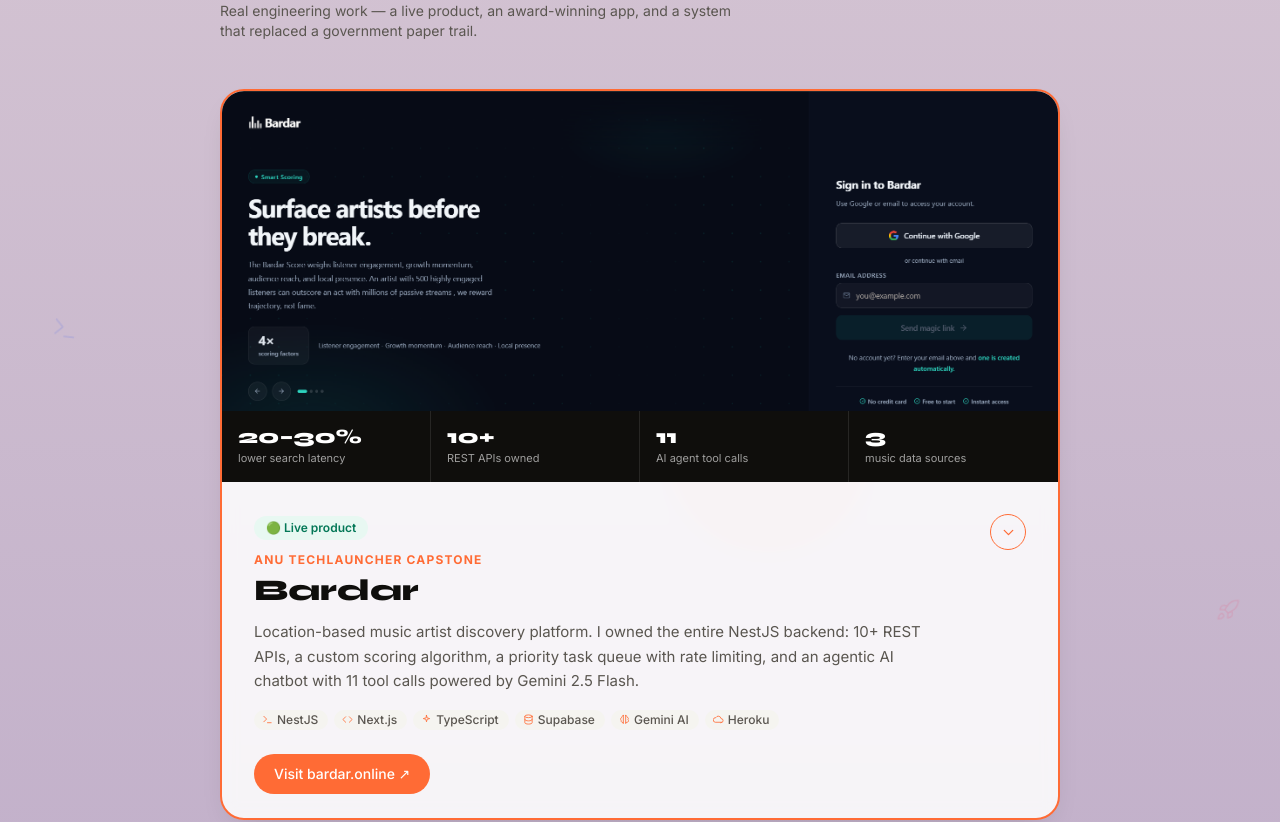
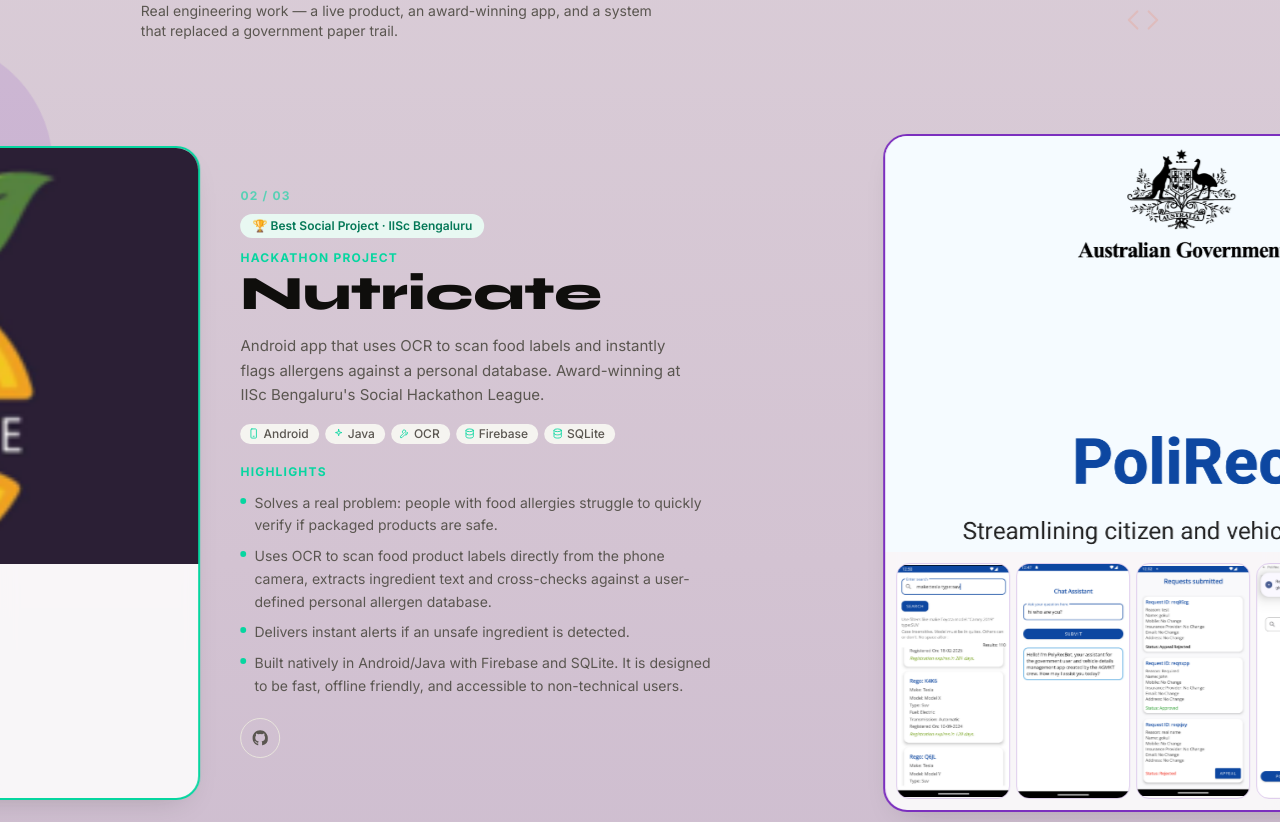
Before and after one commit to tejasbnshetty/portfolio, a Next.js app: page / in a window 1280 px wide. Shown: the part 4600-5422 px from the top of the page. Built offline with nearby package versions, Linux system fonts and the light colour scheme.

Commit message:
feat: add ProjectShowcase component and usePrefersReducedMotion hook for improved project display and motion preferences

```diff
--- /dev/null
+++ b/src/components/ProjectShowcase.tsx
@@ -0,0 +1,187 @@
+"use client";
+import { useRef } from "react";
+import { motion, useScroll, useTransform } from "framer-motion";
+import { Syne } from "next/font/google";
+import { iconForTag } from "./icons/Icons";
+import usePrefersReducedMotion from "../hooks/usePrefersReducedMotion";
+
+const syne = Syne({ subsets: ["latin"], weight: ["700", "800"] });
+
+type Screen = { src: string; alt: string };
+
+type Project = {
+  name: string;
+  role: string;
+  desc: string;
+  tags: string[];
+  link: string | null;
+  linkLabel?: string;
+  github: string | null;
+  accent: string;
+  badge: string | null;
+  badgeClass: string;
+  cover: string;
+  coverAlt: string;
+  portrait: boolean;
+  metrics?: { value: string; label: string }[];
+  highlights: string[];
+  screens: Screen[];
+};
+
+function PanelSlide({
+  p,
+  index,
+  total,
+  onLightbox,
+}: {
+  p: Project;
+  index: number;
+  total: number;
+  onLightbox: (images: Screen[], i: number) => void;
+}) {
+  return (
+    <div className="w-screen h-full flex-shrink-0 flex items-center justify-center px-[6vw]">
+      <div className="grid grid-cols-[1.1fr_0.9fr] gap-10 max-w-6xl w-full items-center">
+        {/* Media column */}
+        <div
+          className="rounded-3xl border-2 overflow-hidden bg-white/85 backdrop-blur-sm"
+          style={{ borderColor: p.accent, boxShadow: "0 12px 32px -18px rgba(15,14,12,0.25)" }}
+        >
+          <div className="overflow-hidden h-[52vh] max-h-[520px]" data-cursor="explore">
+            <img src={p.cover} alt={p.coverAlt} className="w-full h-full object-cover object-top" loading="lazy" />
+          </div>
+
+          {p.metrics && (
+            <div className="grid grid-cols-2 sm:grid-cols-4 bg-[#0F0E0C] text-white">
+              {p.metrics.map((m) => (
+                <div key={m.label} className="px-4 py-4 border-r border-white/10 last:border-r-0">
+                  <p className={`${syne.className} text-lg font-black leading-none`}>{m.value}</p>
+                  <p className="text-[10px] text-white/60 mt-1 leading-snug">{m.label}</p>
+                </div>
+              ))}
+            </div>
+          )}
+
+          <div
+            className="flex gap-2 overflow-x-auto snap-x p-3"
+            style={{ scrollbarWidth: "none" }}
+            data-cursor="drag"
+          >
+            {p.screens.map((s, si) => (
+              <button
+                key={s.src}
+                type="button"
+                onClick={() => onLightbox(p.screens, si)}
+                className="flex-shrink-0 w-28 snap-start rounded-xl overflow-hidden cursor-zoom-in hover:scale-105 hover:shadow-md transition-all"
+                style={{ outline: `1.5px solid ${p.accent}33` }}
+                aria-label={`View ${s.alt}`}
+              >
+                <img src={s.src} alt={s.alt} className="w-full h-auto block" loading="lazy" />
+              </button>
+            ))}
+          </div>
+        </div>
+
+        {/* Text column */}
+        <div>
+          <p className="text-xs font-bold uppercase tracking-widest mb-2 opacity-60" style={{ color: p.accent }}>
+            {String(index + 1).padStart(2, "0")} / {String(total).padStart(2, "0")}
+          </p>
+          {p.badge && (
+            <span className={"text-xs font-semibold px-3 py-1 rounded-full mb-3 inline-block " + p.badgeClass}>
+              {p.badge}
+            </span>
+          )}
+          <p className="text-xs font-bold uppercase tracking-widest mb-1" style={{ color: p.accent }}>
+            {p.role}
+          </p>
+          <h3 className={`${syne.className} text-4xl lg:text-5xl font-black text-[#0F0E0C] mb-4`}>{p.name}</h3>
+          <p className="text-[15px] text-[#5A5650] leading-relaxed mb-4 max-w-md">{p.desc}</p>
+
+          <div className="flex flex-wrap gap-1.5 mb-5">
+            {p.tags.map((tag) => {
+              const TagIcon = iconForTag(tag);
+              return (
+                <span
+                  key={tag}
+                  className="text-xs font-medium pl-2 pr-2.5 py-0.5 rounded-full bg-[#F5F4F0] text-[#5A5650] inline-flex items-center gap-1"
+                >
+                  <TagIcon width={11} height={11} strokeWidth={1.8} style={{ color: p.accent }} />
+                  {tag}
+                </span>
+              );
+            })}
+          </div>
+
+          <p className="text-xs font-bold uppercase tracking-widest mb-3" style={{ color: p.accent }}>
+            Highlights
+          </p>
+          <ul className="flex flex-col gap-2 mb-5 max-h-[34vh] overflow-y-auto pr-2">
+            {p.highlights.map((h) => (
+              <li key={h} className="text-sm text-[#5A5650] leading-relaxed flex gap-2">
+                <span className="mt-1.5 w-1.5 h-1.5 rounded-full flex-shrink-0" style={{ background: p.accent }} />
+                {h}
+              </li>
+            ))}
+          </ul>
+
+          <div className="flex items-center gap-3">
+            {p.link && (
+              <a
+                href={p.link}
+                target="_blank"
+                rel="noopener noreferrer"
+                data-cursor="external"
+                className="inline-flex items-center gap-1.5 px-5 py-2.5 rounded-full text-white text-sm font-medium hover:-translate-y-0.5 hover:shadow-lg transition-all"
+                style={{ background: p.accent }}
+              >
+                {p.linkLabel} ↗
+              </a>
+            )}
+            {p.github && (
+              <a
+                href={p.github}
+                target="_blank"
+                rel="noopener noreferrer"
+                data-cursor="external"
+                aria-label={`${p.name} on GitHub`}
+                className="flex items-center justify-center w-10 h-10 rounded-full border border-[#E8E4DC] text-[#5A5650] hover:border-[#0F0E0C] hover:text-[#0F0E0C] transition-all"
+              >
+                <svg viewBox="0 0 24 24" width={16} height={16} fill="currentColor">
+                  <path d="M12 .5C5.65.5.5 5.65.5 12c0 5.08 3.29 9.39 7.86 10.91.57.1.78-.25.78-.55 0-.27-.01-1.16-.02-2.1-3.2.7-3.88-1.36-3.88-1.36-.52-1.34-1.28-1.7-1.28-1.7-1.04-.72.08-.7.08-.7 1.16.08 1.77 1.2 1.77 1.2 1.03 1.77 2.7 1.26 3.36.96.1-.75.4-1.26.73-1.55-2.55-.29-5.24-1.28-5.24-5.7 0-1.26.45-2.29 1.18-3.1-.12-.29-.51-1.46.11-3.04 0 0 .97-.31 3.18 1.18a11 11 0 0 1 5.79 0c2.2-1.49 3.17-1.18 3.17-1.18.63 1.58.24 2.75.12 3.04.74.81 1.18 1.84 1.18 3.1 0 4.43-2.7 5.4-5.27 5.69.42.36.78 1.07.78 2.16 0 1.56-.01 2.82-.01 3.2 0 .31.2.66.79.55A10.52 10.52 0 0 0 23.5 12c0-6.35-5.15-11.5-11.5-11.5Z" />
+                </svg>
+              </a>
+            )}
+          </div>
+        </div>
+      </div>
+    </div>
+  );
+}
+
+export default function ProjectShowcase({
+  panels,
+  onLightbox,
+}: {
+  panels: Project[];
+  onLightbox: (images: Screen[], i: number) => void;
+}) {
+  const wrapperRef = useRef<HTMLDivElement>(null);
+  const reducedMotion = usePrefersReducedMotion();
+  const { scrollYProgress } = useScroll({ target: wrapperRef, offset: ["start start", "end end"] });
+  const x = useTransform(scrollYProgress, [0, 1], ["0vw", `-${(panels.length - 1) * 100}vw`]);
+
+  if (reducedMotion) return null;
+
+  return (
+    <div ref={wrapperRef} className="relative hidden lg:block" style={{ height: `${panels.length * 100}vh` }}>
+      <div className="sticky top-0 h-screen overflow-hidden flex flex-col justify-center">
+        <motion.div className="flex h-full will-change-transform" style={{ x }}>
+          {panels.map((p, i) => (
+            <PanelSlide key={p.name} p={p} index={i} total={panels.length} onLightbox={onLightbox} />
+          ))}
+        </motion.div>
+      </div>
+    </div>
+  );
+}
--- a/src/components/Projects.tsx
+++ b/src/components/Projects.tsx
@@ -4,6 +4,8 @@
 import FloatingIcons from "./FloatingIcons";
 import RevealPanel from "./RevealPanel";
 import Lightbox from "./Lightbox";
+import ProjectShowcase from "./ProjectShowcase";
+import usePrefersReducedMotion from "../hooks/usePrefersReducedMotion";
 import {
   ChevronDownIcon,
   CodeIcon,
@@ -35,6 +37,7 @@
   metrics?: { value: string; label: string }[];
   highlights: string[];
   screens: Screen[];
+  video?: string;
 };
 
 const bardar: Project = {
@@ -123,6 +126,8 @@
     ],
   },
 ];
+
+const panels: Project[] = [bardar, ...secondary];
 
 const bgIcons = [
   { Icon: CodeIcon,     top: "5%",  left: "88%", size: 34, color: "#FF6B35", delay: 0,   duration: 7 },
@@ -451,6 +456,7 @@
   const [origin, setOrigin] = useState({ x: 50, y: 0 });
   const [revealed, setRevealed] = useState(false);
   const [lightbox, setLightbox] = useState<{ images: Screen[]; index: number } | null>(null);
+  const reducedMotion = usePrefersReducedMotion();
 
   function toggle(key: string, e: React.MouseEvent<HTMLButtonElement>) {
     const rect = e.currentTarget.getBoundingClientRect();
@@ -474,10 +480,10 @@
   }, []);
 
   return (
-    <section id="work" ref={sectionRef} data-cursor-theme="work" className="relative py-20 w-full overflow-hidden">
+    <section id="work" ref={sectionRef} data-cursor-theme="work" className="relative py-20 w-full">
       <FloatingIcons icons={bgIcons} />
 
-      <div className="relative z-10 max-w-4xl mx-auto px-7">
+      <div className={`relative z-10 max-w-4xl mx-auto px-7 ${reducedMotion ? "" : "lg:hidden"}`}>
         <div className={`animate-item fade-up ${revealed ? "visible" : ""} flex items-center gap-4 mb-4`}>
           <span className="text-xs font-bold uppercase tracking-widest px-4 py-1.5 rounded-full bg-[var(--tint-orange)] text-[var(--c1-text)]">
             Selected work
@@ -517,6 +523,25 @@
         </div>
       </div>
 
+      <div className={`relative z-10 ${reducedMotion ? "hidden" : "hidden lg:block"}`}>
+        <div className="max-w-6xl mx-auto px-[6vw] mb-8">
+          <div className={`animate-item fade-up ${revealed ? "visible" : ""} flex items-center gap-4 mb-4`}>
+            <span className="text-xs font-bold uppercase tracking-widest px-4 py-1.5 rounded-full bg-[var(--tint-orange)] text-[var(--c1-text)]">
+              Selected work
+            </span>
+            <h2 className={`${syne.className} text-3xl font-bold text-[#0F0E0C]`}>Things I&apos;ve built</h2>
+          </div>
+          <p className={`animate-item fade-up ${revealed ? "visible" : ""} text-sm text-[#5A5650] max-w-lg`}>
+            Real engineering work — a live product, an award-winning app, and a system that
+            replaced a government paper trail.
+          </p>
+        </div>
+        <ProjectShowcase
+          panels={panels}
+          onLightbox={(images, si) => setLightbox({ images, index: si })}
+        />
+      </div>
+
       {lightbox && (
         <Lightbox images={lightbox.images} startIndex={lightbox.index} onClose={() => setLightbox(null)} />
       )}
--- /dev/null
+++ b/src/hooks/usePrefersReducedMotion.ts
@@ -0,0 +1,21 @@
+import { useSyncExternalStore } from "react";
+
+const QUERY = "(prefers-reduced-motion: reduce)";
+
+function subscribe(callback: () => void) {
+  const mq = window.matchMedia(QUERY);
+  mq.addEventListener("change", callback);
+  return () => mq.removeEventListener("change", callback);
+}
+
+function getSnapshot() {
+  return window.matchMedia(QUERY).matches;
+}
+
+function getServerSnapshot() {
+  return false;
+}
+
+export default function usePrefersReducedMotion() {
+  return useSyncExternalStore(subscribe, getSnapshot, getServerSnapshot);
+}
```
